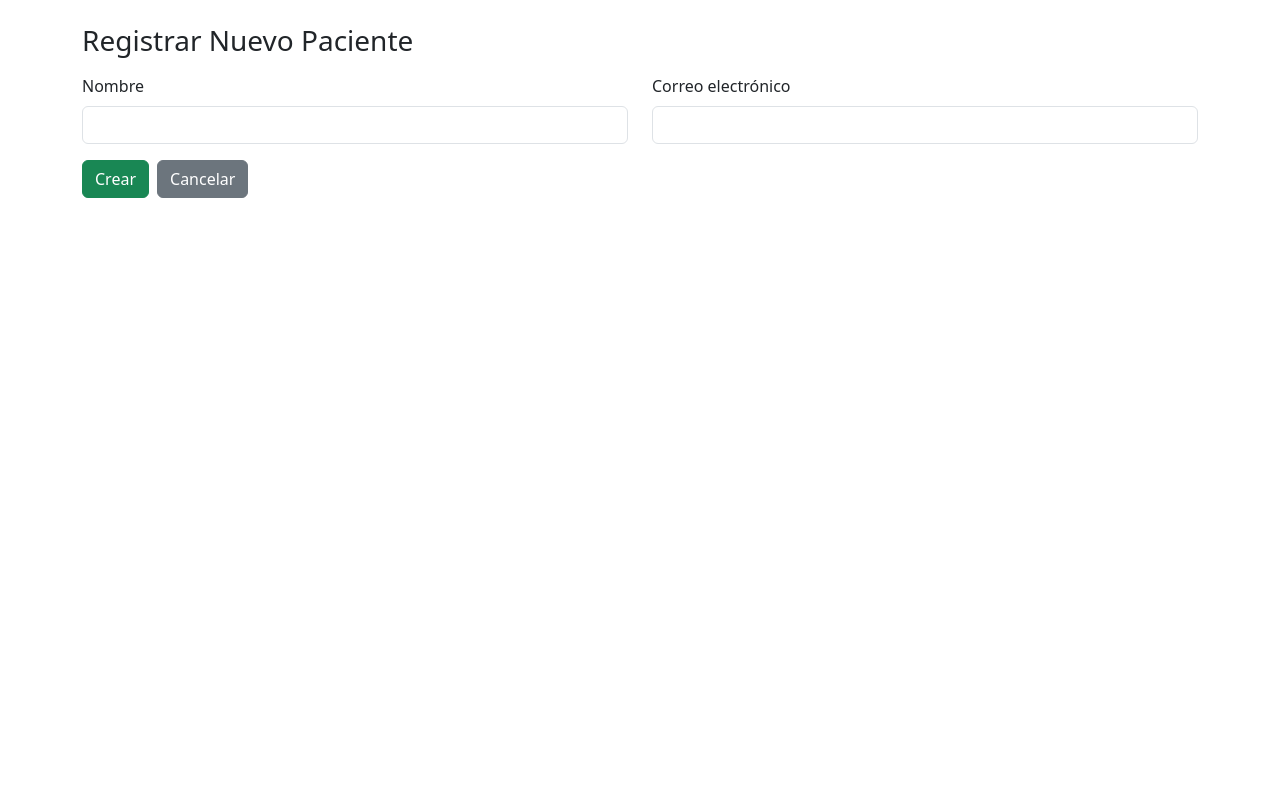
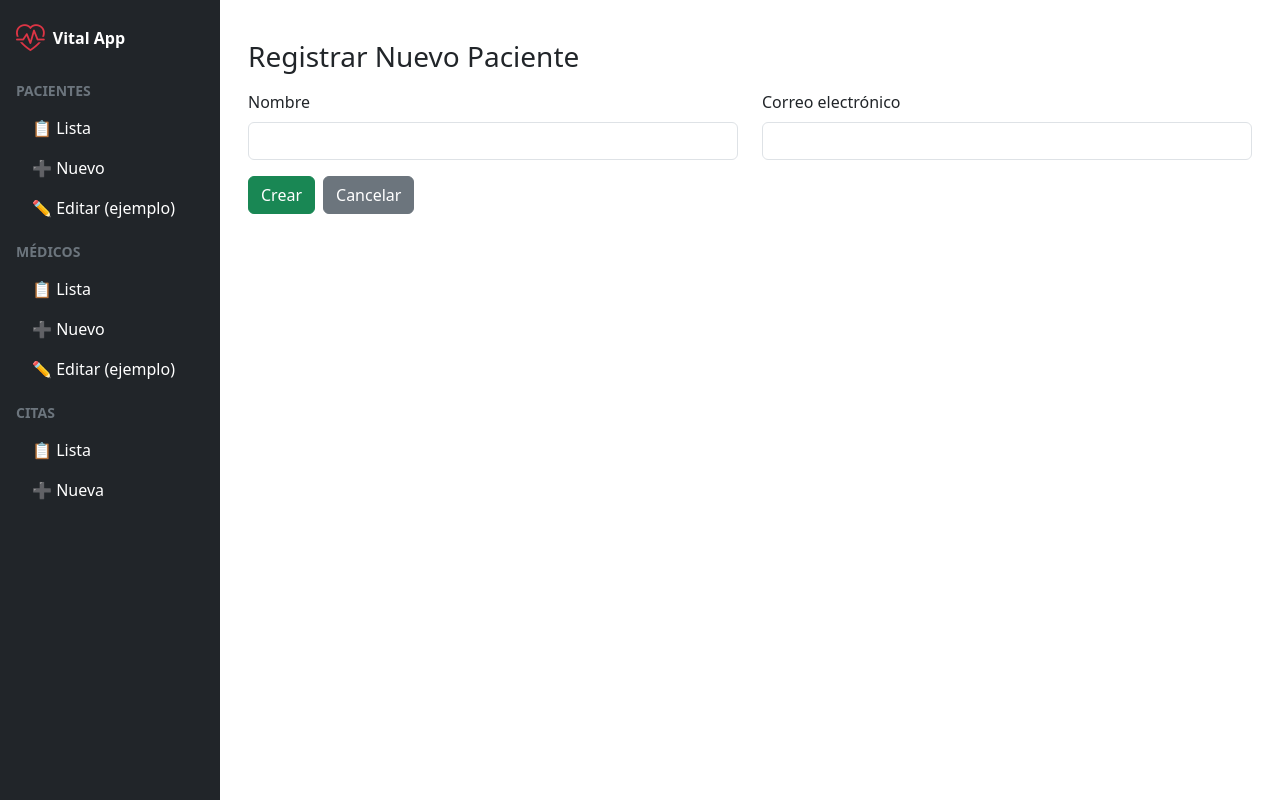
Before and after one commit to KevinP-24/salud-vital-sf3-front, an Angular app: page /pacientes/nuevo in a window 1280 px wide. Built offline with nearby package versions, Linux system fonts and the light colour scheme; no server answers.

Commit message:
Sidebar
Se agrego el sidebar para la navegacion entre las distintas rutas.
se agrgagros los campos adicionales del paciente para ver toda su formacion

```diff
--- a/src/app/app.html
+++ b/src/app/app.html
@@ -1 +1,65 @@
-<router-outlet />
+<div class="d-flex">
+  <!-- Sidebar -->
+  <nav
+    class="sidebar bg-dark text-white d-flex flex-column p-3"
+    style="width: 220px; min-height: 100vh; position: fixed;"
+  >
+    <!-- Logo -->
+    <div class="d-flex align-items-center justify-content-between mb-4">
+      <a class="navbar-brand text-white d-flex align-items-center" href="#">
+        <i class="bi bi-heart-pulse" style="font-size: 1.8rem; color: #dc3545;"></i>
+        <span class="ms-2 fw-bold">Vital App</span>
+      </a>
+    </div>
+
+    <!-- Pacientes -->
+    <div class="mb-3">
+      <h6 class="text-uppercase text-secondary small fw-bold">Pacientes</h6>
+      <ul class="nav flex-column">
+        <li>
+          <a class="nav-link text-white" routerLink="/pacientes" routerLinkActive="active">📋 Lista</a>
+        </li>
+        <li>
+          <a class="nav-link text-white" routerLink="/pacientes/nuevo" routerLinkActive="active">➕ Nuevo</a>
+        </li>
+        <li>
+          <a class="nav-link text-white" routerLink="/pacientes/editar/1" routerLinkActive="active">✏️ Editar (ejemplo)</a>
+        </li>
+      </ul>
+    </div>
+
+    <!-- Médicos -->
+    <div class="mb-3">
+      <h6 class="text-uppercase text-secondary small fw-bold">Médicos</h6>
+      <ul class="nav flex-column">
+        <li>
+          <a class="nav-link text-white" routerLink="/medicos" routerLinkActive="active">📋 Lista</a>
+        </li>
+        <li>
+          <a class="nav-link text-white" routerLink="/medicos/nuevo" routerLinkActive="active">➕ Nuevo</a>
+        </li>
+        <li>
+          <a class="nav-link text-white" routerLink="/medicos/editar/1" routerLinkActive="active">✏️ Editar (ejemplo)</a>
+        </li>
+      </ul>
+    </div>
+
+    <!-- Citas -->
+    <div class="mb-3">
+      <h6 class="text-uppercase text-secondary small fw-bold">Citas</h6>
+      <ul class="nav flex-column">
+        <li>
+          <a class="nav-link text-white" routerLink="/citas" routerLinkActive="active">📋 Lista</a>
+        </li>
+        <li>
+          <a class="nav-link text-white" routerLink="/citas/nueva" routerLinkActive="active">➕ Nueva</a>
+        </li>
+      </ul>
+    </div>
+  </nav>
+
+  <!-- Contenido principal -->
+  <main class="flex-grow-1 p-3" style="margin-left: 220px; min-height: 100vh;">
+    <router-outlet></router-outlet>
+  </main>
+</div>
--- a/src/app/app.routes.ts
+++ b/src/app/app.routes.ts
@@ -8,12 +8,17 @@ import { CitaFormComponent } from './features/citas/cita-form/cita-form.componen
 
 export const routes: Routes = [
   { path: '', redirectTo: 'pacientes', pathMatch: 'full' },
+
   { path: 'pacientes', component: PacienteListComponent },
   { path: 'pacientes/nuevo', component: PacienteFormComponent },
   { path: 'pacientes/editar/:id', component: PacienteFormComponent },
+
   { path: 'medicos', component: MedicoListComponent },
   { path: 'medicos/nuevo', component: MedicoFormComponent },
   { path: 'medicos/editar/:id', component: MedicoFormComponent },
+
   { path: 'citas', component: CitaListComponent },
   { path: 'citas/nueva', component: CitaFormComponent },
+
+  { path: '**', redirectTo: 'pacientes' }
 ];
--- a/src/app/features/pacientes/paciente-list/paciente-list.component.html
+++ b/src/app/features/pacientes/paciente-list/paciente-list.component.html
@@ -13,12 +13,14 @@
   <table *ngIf="!cargando && pacientes.length" class="table table-hover">
     <thead class="table-light">
       <tr>
-        <th>ID</th>
+        <th>Cédula</th>
         <th>Nombre</th>
         <th>Apellido</th>
-        <th>Correo</th>
+        <th>Email</th>
         <th>Teléfono</th>
-        <th>DNI</th>
+        <th>RH</th>
+        <th>Fecha de Nacimiento</th>
+        <th>Dirección</th>
         <th>Acciones</th>
       </tr>
     </thead>
@@ -27,9 +29,11 @@
         <td>{{ p.id }}</td>
         <td>{{ p.nombre }}</td>
         <td>{{ p.apellido }}</td>
-        <td>{{ p.correo }}</td>
+        <td>{{ p.email }}</td>
         <td>{{ p.telefono }}</td>
-        <td>{{ p.dni }}</td>
+        <td>{{ p.rh }}</td>
+        <td>{{ p.fechaNacimiento }}</td>
+        <td>{{ p.direccion }}</td>
         <td>
           <a [routerLink]="['/pacientes/editar', p.id]" class="btn btn-sm btn-warning me-2">✏️ Editar</a>
           <button (click)="eliminar(p.id)" class="btn btn-sm btn-danger">🗑️ Eliminar</button>
--- a/src/index.html
+++ b/src/index.html
@@ -2,12 +2,33 @@
 <html lang="en">
   <head>
     <meta charset="utf-8">
-  <title>Sf3Front</title>
-  <base href="/">
-  <meta name="viewport" content="width=device-width, initial-scale=1">
-  <link rel="icon" type="image/x-icon" href="favicon.ico">
+    <title>Vital App</title>
+    <base href="/" />
+    <meta name="viewport" content="width=device-width, initial-scale=1" />
+    <link rel="icon" type="image/x-icon" href="favicon.ico" />
+
+    <link
+      href="https://cdn.jsdelivr.net/npm/bootstrap@5.3.3/dist/css/bootstrap.min.css"
+      rel="stylesheet"
+      integrity="sha384-QWTKZyjpPEjISv5WaRU9OFeRpok6YctnYmDr5pNlyT2bRjXh0JMhjY6hW+ALEwIH"
+      crossorigin="anonymous"
+    />
+
+
+    <link
+      rel="stylesheet"
+      href="https://cdn.jsdelivr.net/npm/bootstrap-icons@1.11.3/font/bootstrap-icons.css"
+    />
   </head>
+
   <body>
     <app-root></app-root>
+
+
+    <script
+      src="https://cdn.jsdelivr.net/npm/bootstrap@5.3.3/dist/js/bootstrap.bundle.min.js"
+      integrity="sha384-YvpcrYf0tY3lHB60NNkmXc5s9fDVZLESaAA55NDzOxhy9GkcIdslK1eN7N6jIeHz"
+      crossorigin="anonymous"
+    ></script>
   </body>
 </html>
--- a/src/main.ts
+++ b/src/main.ts
@@ -1,6 +1,12 @@
 import { bootstrapApplication } from '@angular/platform-browser';
 import { App } from './app/app';
 import { appConfig } from './app/app.config';
+import { provideRouter } from '@angular/router';
+import { routes } from './app/app.routes';
 
-bootstrapApplication(App, appConfig)
-  .catch(err => console.error(err));
+bootstrapApplication(App, {
+  providers: [
+    provideRouter(routes),
+    ...appConfig.providers,
+  ],
+}).catch(err => console.error(err));
```
Also changed, not shown: src/app/app.ts (+7 -2 lines), src/app/core/models/paciente.model.ts (+6 -3 lines). Lines whose indentation alone changed are shown as unchanged.
